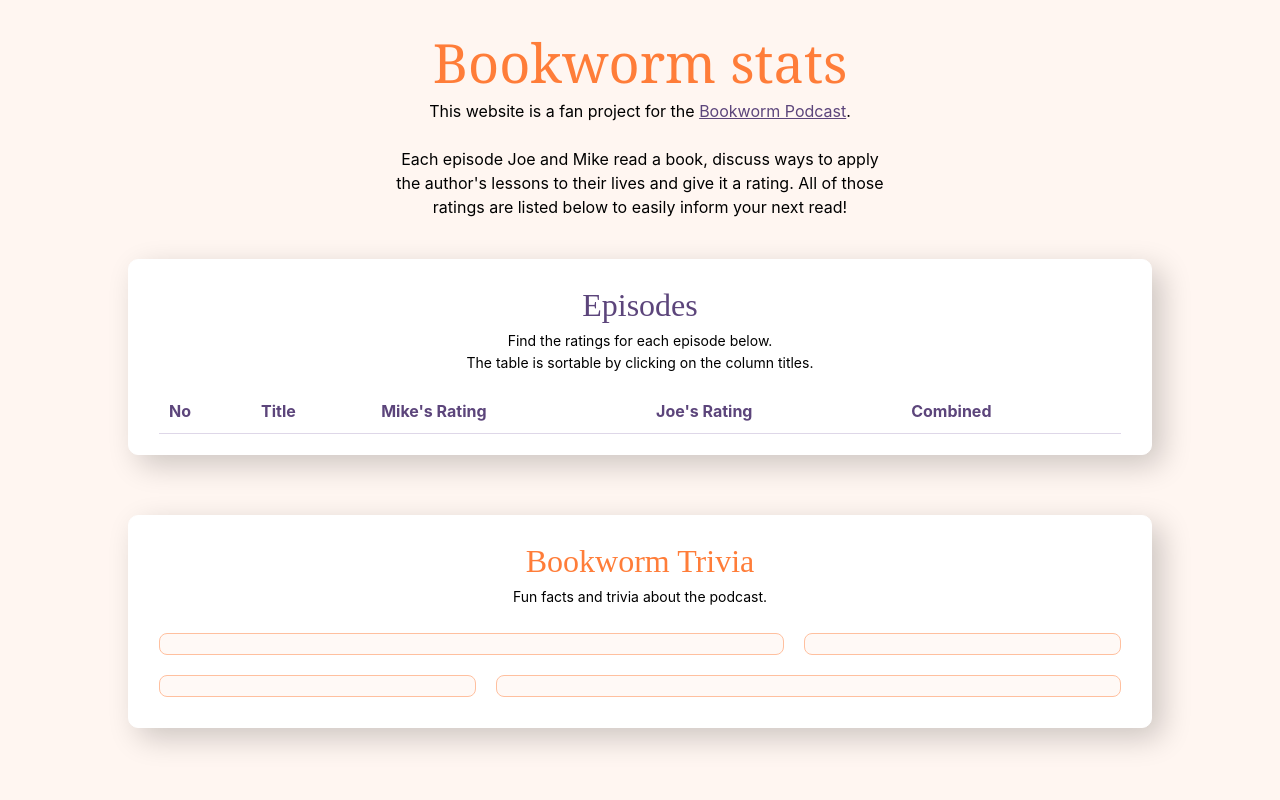
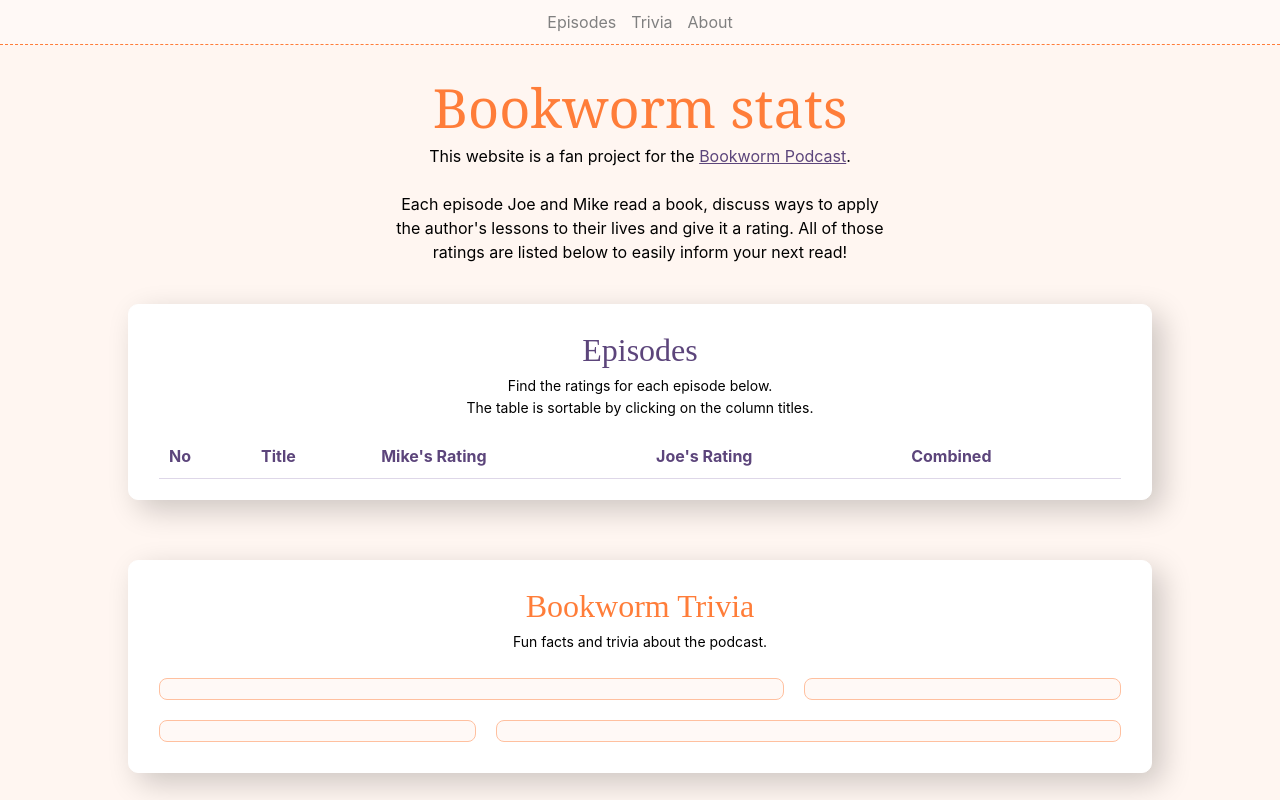
Before and after one commit to cjlm/evilpedia, an Eleventy site: page src/index.njk in a window 1280 px wide. Built offline with nearby package versions, Linux system fonts and the light colour scheme; Eleventy itself is replaced by a stand-in of ours; files that its build step writes are made by us from their sources; no server answers.

Commit message:
add menu header

```diff
--- a/src/_includes/base.html
+++ b/src/_includes/base.html
@@ -7,6 +7,11 @@
     <script src="https://kit.fontawesome.com/913bcc60e8.js" crossorigin="anonymous"></script>
 </head>
 <body>
+   <header>
+    <a href="/#episodes" class="menu-episodes">Episodes</a>
+    <a href="/#trivia" class="menu-trivia">Trivia</a>
+    <a class="about" href="/about">About</a>
+   </header>
    {{ content | safe }}
 </body>
 </html>
--- a/src/index.njk
+++ b/src/index.njk
@@ -13,7 +13,7 @@
         </div>
     </div>
 
-    <div class="sheet">
+    <div id="episodes" class="sheet">
             <h2>Episodes</h2>
             <div role="h2-subtitle">Find the ratings for each episode below. <br>The table is sortable by clicking on the column titles.</div>
         <table class="table-sortable">
@@ -51,7 +51,7 @@
 
         </table>
     </div>
-    <div class="trivia">
+    <div id="trivia" class="trivia">
         <h2>Bookworm Trivia</h2>
         <p role="h2-subtitle">Fun facts and trivia about the podcast.</p>
         <div class="card-container">
--- a/src/sass/_base.scss
+++ b/src/sass/_base.scss
@@ -94,7 +94,21 @@
 .table-sortable .th-sort-desc {
   background: $primary-faint;
 }
-
+header {
+    // height: 30px;
+    display: flex;
+    background-color: $muted-light;
+    padding: 10px 20px;
+    border-bottom: 1px dashed $secondary;
+    font-family: $text-font;
+    font-size: $font-size-text;
+    justify-content: center;
+    gap: 15px;
+    a {
+        text-decoration: none;
+        color: gray;
+    }
+}
 // [data-tooltip] {
 //   position: relative;
 //   cursor: pointer;
```
